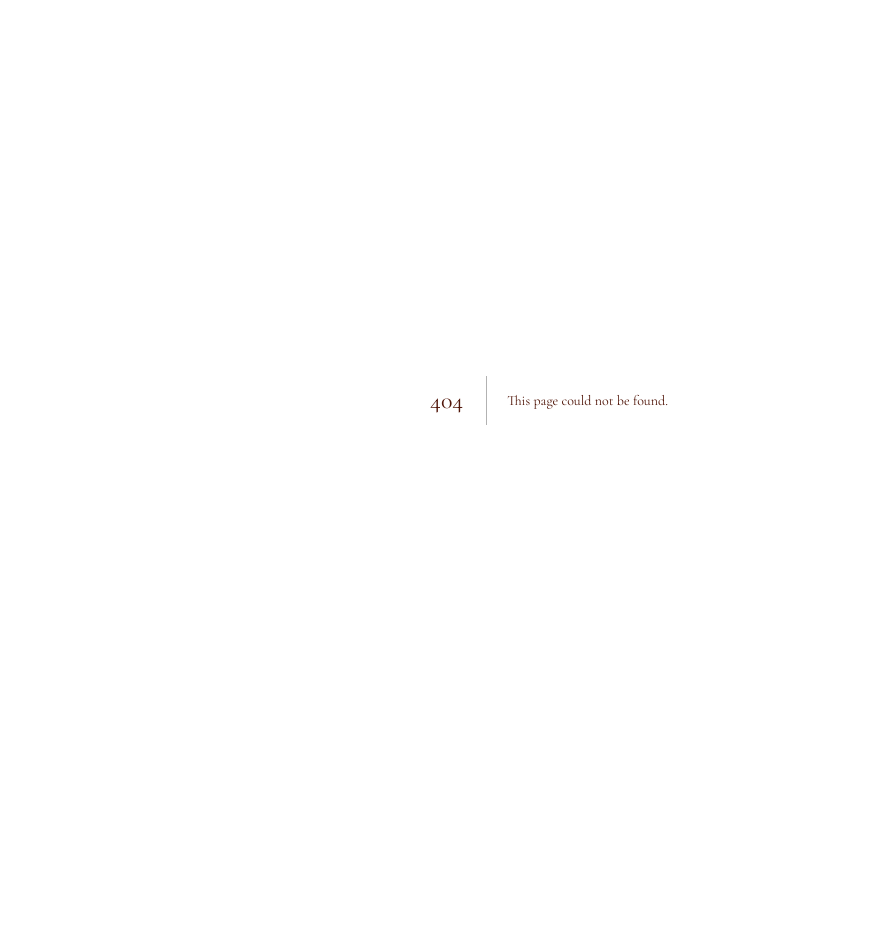
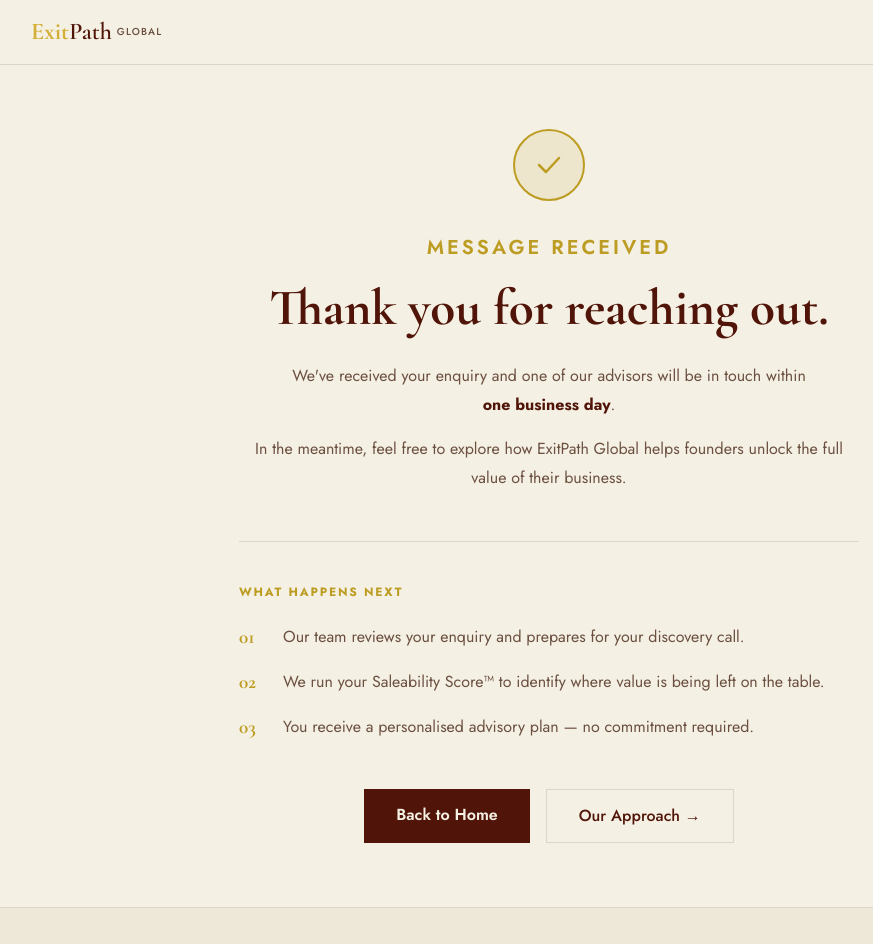
Before and after one commit to mrkevindam/exitpath-global, a Next.js app: page /ver2/thank-you in a window 1280 px wide. Before the commit this address had no page. Shown: the top 944 px of the page, without its empty margins (91-964 px from the left). Before the commit the page ends 800 px from the top, so only its background shows below. Built offline with nearby package versions, Linux system fonts and the light colour scheme.

Commit message:
created thank you page

```diff
--- a/app/ver2/page.tsx
+++ b/app/ver2/page.tsx
@@ -1,6 +1,7 @@
 'use client';
 
 import { useState, useEffect } from 'react';
+import { useRouter } from 'next/navigation';
 
 // ─── Design Tokens ─────────────────────────────────────────────────────────
 const CR = '#F5F0E4';
@@ -779,7 +780,8 @@ function CTA() {
 // ─── Section 12: Contact ─────────────────────────────────────────────────────
 function Contact() {
   const [form, setForm]     = useState({ fullName: '', email: '', phone: '', message: '' });
-  const [status, setStatus] = useState<'idle' | 'sending' | 'sent' | 'error'>('idle');
+  const [status, setStatus] = useState<'idle' | 'sending' | 'error'>('idle');
+  const router = useRouter();
 
   const handleSubmit = async (e: React.FormEvent) => {
     e.preventDefault();
@@ -791,7 +793,7 @@ function Contact() {
         body:    JSON.stringify({ firstName: form.fullName.split(' ')[0], email: form.email }),
       });
       if (!r.ok) throw new Error();
-      setStatus('sent');
+      router.push('/ver2/thank-you');
     } catch {
       setStatus('error');
     }
@@ -818,13 +820,7 @@ function Contact() {
           <p style={{ fontFamily: sans, fontSize: '1rem', color: TM, lineHeight: 1.8, marginBottom: '2.5rem', textAlign: 'center' }}>
             Book a confidential discovery call. We&apos;ll run your Saleability Score™ and show you exactly where value is being left on the table.
           </p>
-          {status === 'sent' ? (
-            <div style={{ padding: '2rem', border: `1px solid ${GO}`, borderRadius: 0, background: '#FBF8F0' }}>
-              <p style={{ fontFamily: sans, fontWeight: 700, color: MA, marginBottom: '0.5rem' }}>Message received.</p>
-              <p style={{ fontFamily: sans, fontSize: '1rem', color: TM }}>We&apos;ll be in touch within one business day.</p>
-            </div>
-          ) : (
-            <form onSubmit={handleSubmit} style={{ display: 'flex', flexDirection: 'column', gap: '1rem' }}>
+          <form onSubmit={handleSubmit} style={{ display: 'flex', flexDirection: 'column', gap: '1rem' }}>
               <div className="contact-grid" style={{ display: 'grid', gridTemplateColumns: '1fr 1fr', gap: '1rem' }}>
                 <div>
                   <label style={labelStyle}>Full Name</label>
@@ -853,13 +849,12 @@ function Contact() {
                 {status === 'sending' ? 'Sending…' : 'Book a Discovery Call'}
               </button>
               {status === 'error' && (
-                <p style={{ fontFamily: sans, fontSize: '0.875rem', color: '#C0392B' }}>
+                <p style={{ fontFamily: sans, fontSize: '1rem', color: '#C0392B' }}>
                   Something went wrong. Please email us at{' '}
                   <a href="mailto:consulting@kevindam.com" style={{ color: MA }}>consulting@kevindam.com</a>
                 </p>
               )}
             </form>
-          )}
         </div>
       </div>
     </section>
--- /dev/null
+++ b/app/ver2/thank-you/page.tsx
@@ -0,0 +1,148 @@
+'use client';
+
+// ─── Design Tokens ─────────────────────────────────────────────────────────
+const CR  = '#F5F0E4';
+const MA  = '#501508';
+const GO  = '#BC9C22';
+const GL  = '#D4AF37';
+const TX  = '#3D2B1A';
+const TM  = '#6B5040';
+const BD  = '#DDD6C8';
+
+const serif = "'Cormorant Garamond', Georgia, serif";
+const sans  = "'Jost', system-ui, sans-serif";
+
+export default function ThankYouPage() {
+  return (
+    <>
+      <style>{`
+        * { box-sizing: border-box; margin: 0; padding: 0; }
+        html { scroll-behavior: smooth; }
+      `}</style>
+      <div style={{ background: CR, minHeight: '100vh', fontFamily: sans, color: TX, display: 'flex', flexDirection: 'column' }}>
+
+        {/* Header */}
+        <header style={{ borderBottom: `1px solid ${BD}`, background: CR }}>
+          <div style={{ maxWidth: 1100, margin: '0 auto', padding: '0 2rem', height: 64, display: 'flex', alignItems: 'center' }}>
+          <a href="/ver2" style={{ textDecoration: 'none', display: 'flex', alignItems: 'center' }}>
+            <span style={{ fontFamily: serif, fontSize: '1.5rem', fontWeight: 700, color: GL }}>Exit</span>
+            <span style={{ fontFamily: serif, fontSize: '1.5rem', fontWeight: 600, color: MA }}>Path</span>
+            <span style={{ fontFamily: sans, fontSize: '0.63rem', fontWeight: 500, color: TM, marginLeft: '0.3rem', letterSpacing: '0.12em', textTransform: 'uppercase' }}>Global</span>
+          </a>
+          </div>
+        </header>
+
+        {/* Main content */}
+        <main style={{ flex: 1, display: 'flex', alignItems: 'center', justifyContent: 'center', padding: '4rem 2rem' }}>
+          <div style={{ maxWidth: 620, width: '100%', textAlign: 'center' }}>
+
+            {/* Icon */}
+            <div style={{
+              width: 72, height: 72, borderRadius: '50%',
+              background: `rgba(188,156,34,0.12)`,
+              border: `2px solid ${GO}`,
+              display: 'flex', alignItems: 'center', justifyContent: 'center',
+              margin: '0 auto 2rem',
+            }}>
+              <svg width="32" height="32" viewBox="0 0 32 32" fill="none">
+                <path d="M6 16L13 23L26 9" stroke={GO} strokeWidth="2.5" strokeLinecap="round" strokeLinejoin="round" />
+              </svg>
+            </div>
+
+            {/* Eyebrow */}
+            <span style={{
+              fontFamily: sans, fontSize: '1.25rem', fontWeight: 600,
+              color: GO, letterSpacing: '0.15em', textTransform: 'uppercase',
+              display: 'block', marginBottom: '1rem',
+            }}>
+              Message Received
+            </span>
+
+            {/* Heading */}
+            <h1 style={{
+              fontFamily: serif,
+              fontSize: 'clamp(2.2rem, 4vw, 3.2rem)',
+              fontWeight: 700, color: MA, lineHeight: 1.15,
+              marginBottom: '1.5rem',
+            }}>
+              Thank you for reaching out.
+            </h1>
+
+            {/* Body */}
+            <p style={{
+              fontFamily: sans, fontSize: '1rem', color: TM,
+              lineHeight: 1.8, marginBottom: '1rem',
+            }}>
+              We&apos;ve received your enquiry and one of our advisors will be in touch within{' '}<strong style={{ color: MA, whiteSpace: 'nowrap' }}>one business day</strong>.
+            </p>
+            <p style={{
+              fontFamily: sans, fontSize: '1rem', color: TM,
+              lineHeight: 1.8, marginBottom: '3rem',
+            }}>
+              In the meantime, feel free to explore how ExitPath Global helps founders unlock the full value of their business.
+            </p>
+
+            {/* Divider */}
+            <div style={{ borderTop: `1px solid ${BD}`, marginBottom: '2.5rem' }} />
+
+            {/* What to expect */}
+            <div style={{ textAlign: 'left', marginBottom: '3rem' }}>
+              <p style={{
+                fontFamily: sans, fontSize: '0.75rem', fontWeight: 700,
+                color: GO, letterSpacing: '0.15em', textTransform: 'uppercase',
+                marginBottom: '1.25rem',
+              }}>
+                What Happens Next
+              </p>
+              {[
+                { step: '01', text: 'Our team reviews your enquiry and prepares for your discovery call.' },
+                { step: '02', text: 'We run your Saleability Score™ to identify where value is being left on the table.' },
+                { step: '03', text: 'You receive a personalised advisory plan — no commitment required.' },
+              ].map(item => (
+                <div key={item.step} style={{ display: 'flex', gap: '1rem', alignItems: 'flex-start', marginBottom: '1rem' }}>
+                  <span style={{
+                    fontFamily: serif, fontSize: '1.2rem', fontWeight: 700,
+                    color: GO, flexShrink: 0, minWidth: 28,
+                  }}>{item.step}</span>
+                  <p style={{ fontFamily: sans, fontSize: '1rem', color: TM, lineHeight: 1.7 }}>{item.text}</p>
+                </div>
+              ))}
+            </div>
+
+            {/* CTA buttons */}
+            <div style={{ display: 'flex', gap: '1rem', flexWrap: 'wrap', justifyContent: 'center' }}>
+              <a href="/ver2" style={{
+                fontFamily: sans, fontSize: '1rem', fontWeight: 600,
+                color: CR, background: MA,
+                padding: '0.875rem 2rem', textDecoration: 'none', display: 'inline-block',
+              }}>
+                Back to Home
+              </a>
+              <a href="/ver2#v2-approach" style={{
+                fontFamily: sans, fontSize: '1rem', fontWeight: 500,
+                color: MA, border: `1px solid ${BD}`,
+                padding: '0.875rem 2rem', textDecoration: 'none', display: 'inline-block',
+              }}>
+                Our Approach →
+              </a>
+            </div>
+
+          </div>
+        </main>
+
+        {/* Footer */}
+        <footer style={{ background: '#EDE8D8', borderTop: `1px solid ${BD}`, padding: '2rem' }}>
+          <div style={{ maxWidth: 1100, margin: '0 auto', display: 'flex', justifyContent: 'space-between', alignItems: 'center', flexWrap: 'wrap', gap: '1rem' }}>
+            <div style={{ display: 'flex', alignItems: 'center' }}>
+              <span style={{ fontFamily: serif, fontSize: '1.25rem', fontWeight: 700, color: GL }}>Exit</span>
+              <span style={{ fontFamily: serif, fontSize: '1.25rem', fontWeight: 600, color: MA }}>Path</span>
+              <span style={{ fontFamily: sans, fontSize: '0.6rem', fontWeight: 500, color: TM, marginLeft: '0.25rem', letterSpacing: '0.12em', textTransform: 'uppercase' }}>Global</span>
+            </div>
+            <p style={{ fontFamily: sans, fontSize: '1rem', color: TM }}>© 2025 ExitPath Global. All rights reserved.</p>
+          </div>
+        </footer>
+
+      </div>
+    </>
+  );
+}
```
